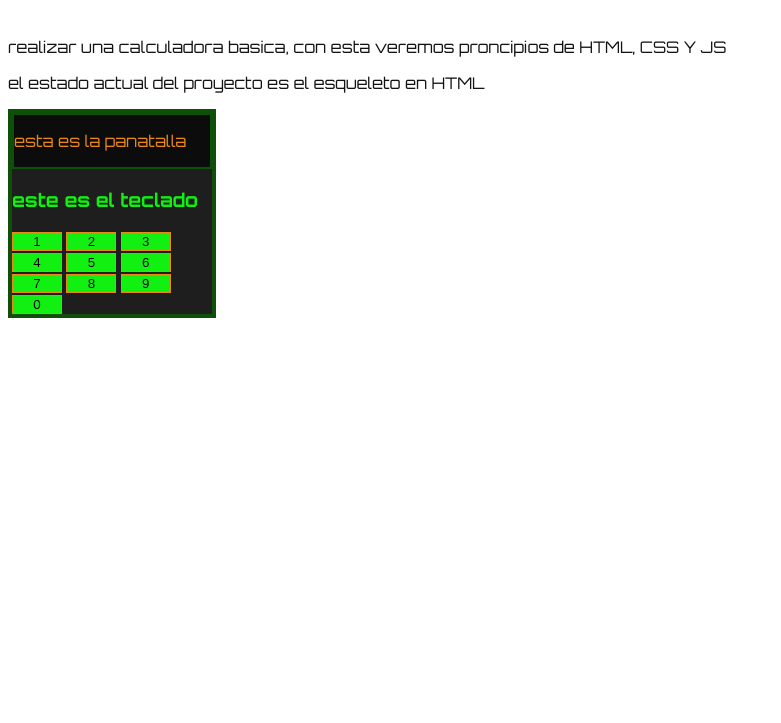
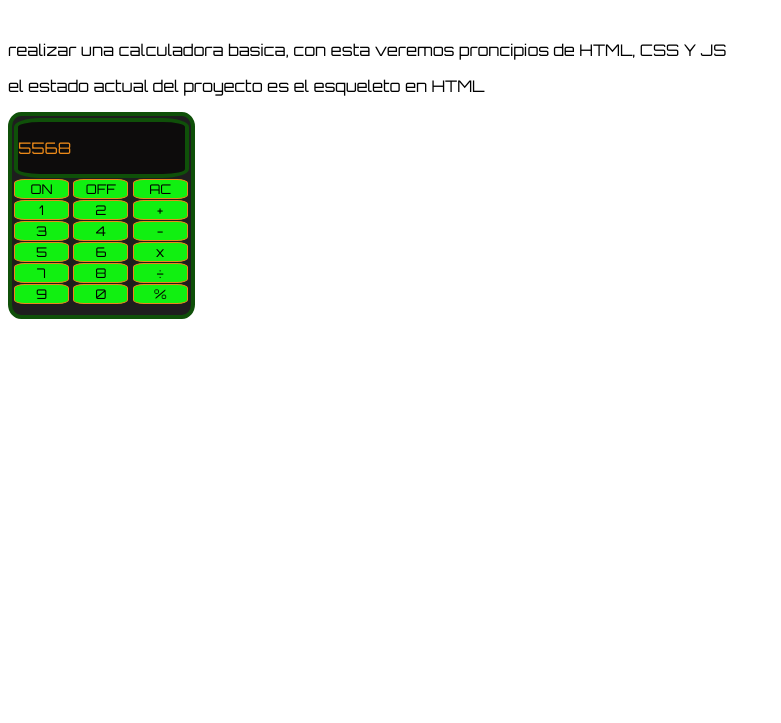
Before and after one commit to dianamrico/calculadora, a plain HTML site: page index.html in a window 1280 px wide. Shown: the part 77-800 px from the top of the page, without its empty margins (0-781 px from the left). Drawn offline with Linux system fonts and the light colour scheme.

Commit message:
avances css

```diff
--- a/index.html
+++ b/index.html
@@ -17,20 +17,29 @@
 
     <section id="calculadora"class="calculadora">
         <div id="pantalla"class="pantalla">
-            <p>esta es la panatalla</p>
+            <p>5568</p>
         </div>
         <div id="teclado"class="teclado">
-            <h3>este es el teclado</h3>
+
+            <button id="btnON">ON</button>
+            <button id="btnoff">OFF</button>
+            <button id="btnac">AC</button>
             <button id="btn1">1</button>
             <button id="btn2">2</button>
+            <button id="btn+">+</button>
             <button id="btn3">3</button>
             <button id="btn4">4</button>
+            <button id="btn-">-</button>
             <button id="btn5">5</button>
             <button id="btn6">6</button>
+            <button id="btnx">x</button>
             <button id="btn7">7</button>
             <button id="btn8">8</button>
+            <button id="btnon÷">÷</button>
             <button id="btn9">9</button>
-            <button id="btn0">0</button>
+            <button id="btno0">0</button>
+            <button id="btn%">%</button>
+
 
         </div>
         <!---->
--- a/styles.css
+++ b/styles.css
@@ -1,33 +1,40 @@
 @import url('https://fonts.googleapis.com/css2?family=Orbitron:wght@400..900&display=swap');
 h1 {
     color: rgb(9, 9, 9);
+    font-family: "Orbitron";
 }
 p{
-    color: rgb(19, 19, 19);
     font-family: "Orbitron";
 }
 .calculadora{
     background-color: #1E1E1E;
     border: 4px solid  #0F5009;
-    width:200px ;
-
+    border-radius: 7%;
+    width: 175px ;
+    height: 195px;
+    padding: 2px;
 }
 .pantalla{
     background-color: #0D0C0C;
-    border: 2px solid  #0F5009;
+    border: 4px solid  #0F5009;
+    border-radius: 15%;
 }
 .pantalla p{
     color: #EA8919;
+    font-family: "Orbitron";
 }
 .teclado{
     color: #11F011;
     font-family: "Orbitron";
     display: flex;
     display: inline-block;
-
 }
 .teclado button{
     background-color:#11F011;
     border: 1px solid  #EA8919;
-    width: 50px;
+    border-radius: 20%;
+    width: 55px;
+    font-family: "Orbitron";
+
+
 }
```
